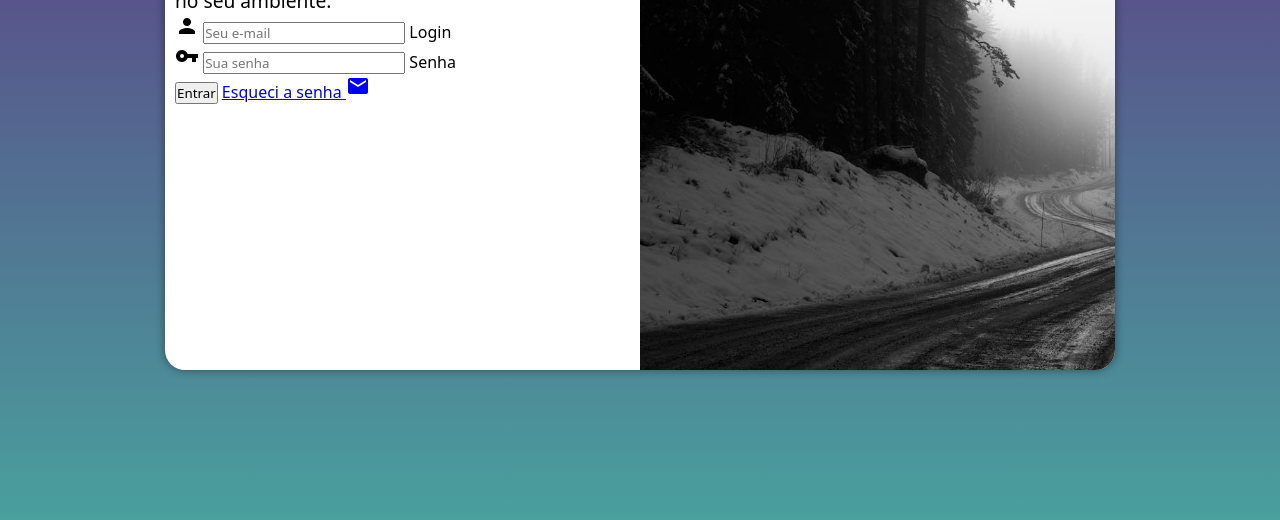
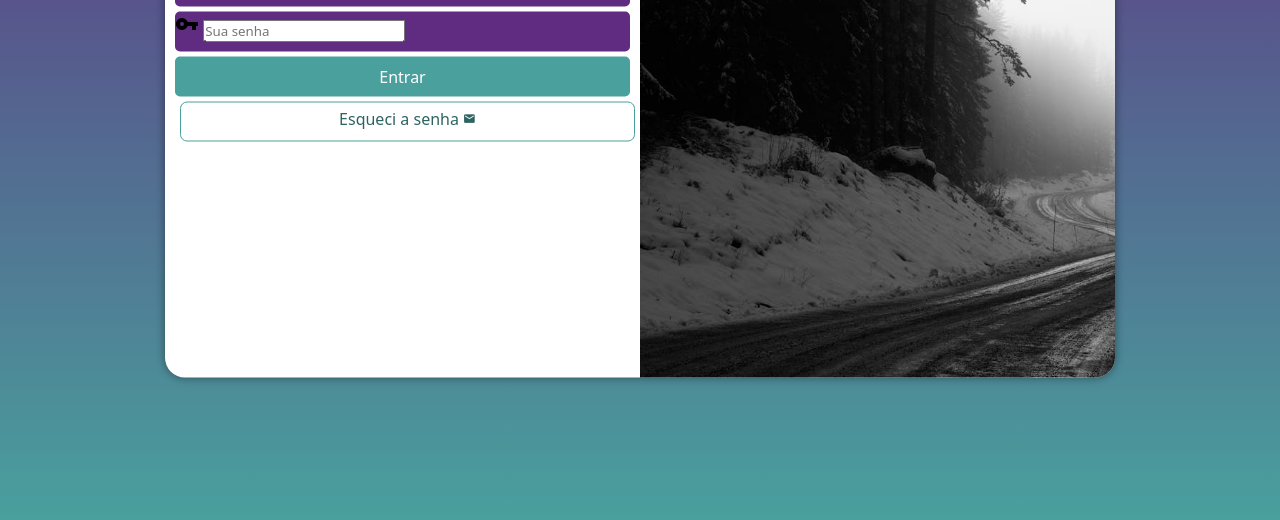
Before and after one commit to EduardoMatheusDev/projeto-login, a plain HTML site: page index.html in a window 1280 px wide. Shown: the part 280-800 px from the top of the page. Drawn offline with Linux system fonts and the light colour scheme.

Commit message:
formatação do form

```diff
--- a/estilos/style.css
+++ b/estilos/style.css
@@ -32,7 +32,7 @@ main {
 
     background-color: white;
     width: 250px;
-    height: 500px;
+    height: 515px;
     border-radius: 20px;
     box-shadow: 0px 0px 10px rgba(0, 0, 0, 0.445);
 
@@ -54,11 +54,63 @@ main {
     padding: 10px;
 }
 
-#formulario > h1 {
+#login > #formulario > h1 {
     text-align: center;
     margin-bottom: 10px;
 }
 
-#formulario > p {
+#login > #formulario > p {
     font-size: 0.8em;
 }
+
+form > div.campo {
+    background-color: var(--rox);
+    width: 100%;
+    display: block;
+    height: 40px;
+    border-radius: 5px;
+    margin: 5px 0px;
+}
+
+div.campo label {
+    display: none;
+}
+
+form > input[type=submit] {
+    display: block;
+    font-size: 1em;
+    width: 100%;
+    height: 40px;
+    background-color: var(--ver);
+    color: white;
+    border: none;
+    border-radius: 5px;
+    cursor: pointer;
+}
+
+form > input[type=submit]:hover {
+    background-color: #2d6462;
+}
+
+form > a.botao {
+    display: block;
+    text-align: center;
+    font-size: 1em;
+    width: 100%;
+    height: 40px;
+    padding-top: 5px;
+    margin: 5px;
+    background-color: white;
+    border: 1px solid #49a09d;
+    border-radius: 7px;
+    text-decoration: none;
+    color: #2d6462;
+}
+
+form > a.botao:hover {
+    background-color: #6cd3cf;
+}
+
+form > a.botao > i {
+    font-size: 0.8em;
+}
--- a/index.html
+++ b/index.html
@@ -29,7 +29,7 @@
                         <label for="isenha">Senha</label>
                     </div>
                     <input type="submit" value="Entrar">
-                    <a href="esqueci.html">Esqueci a senha <i class="material-icons">mail</i></a>
+                    <a href="esqueci.html" class="botao">Esqueci a senha <i class="material-icons">mail</i></a>
                 </form>
             </div>
         </section>
```
